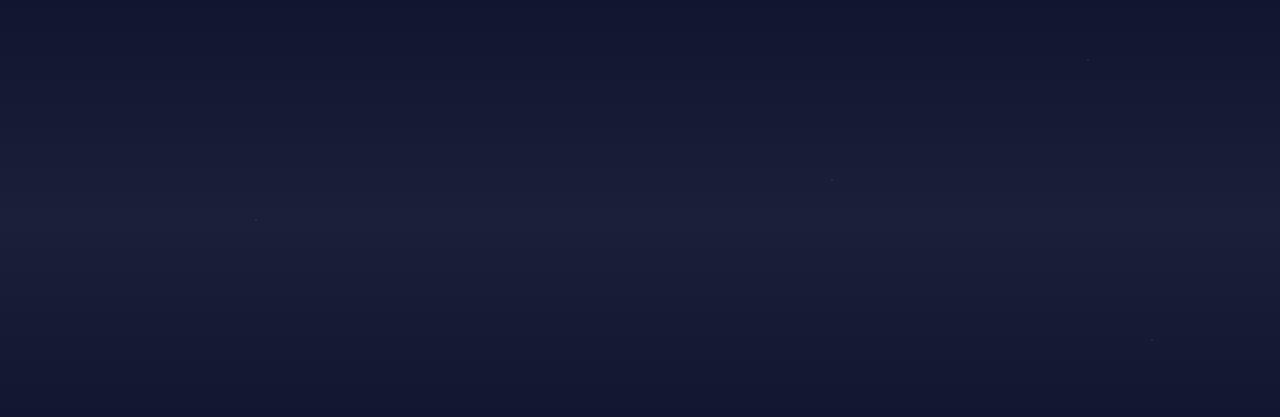
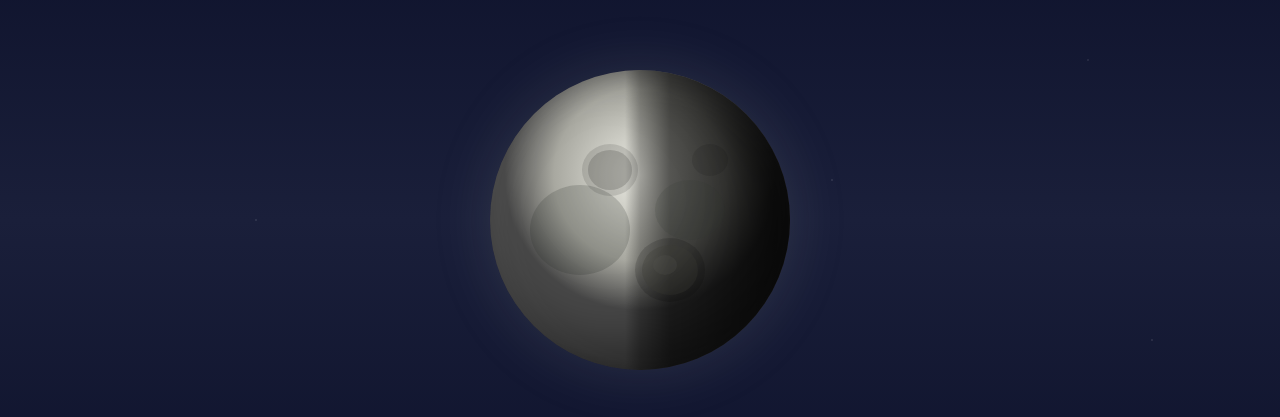
Before and after one commit to andysenclave/lunar-divide-folio, a Next.js app: page / in a window 1280 px wide. Shown: the part 180-597 px from the top of the page. Built offline with nearby package versions, Linux system fonts and the light colour scheme.

Commit message:
feat: added floating moon, Header and progress md file

```diff
--- a/app/page.tsx
+++ b/app/page.tsx
@@ -1,16 +1,29 @@
 'use client';
-import { GlobalBackground } from '@/components/layout';
+import { GlobalBackground, Header } from '@/components/layout';
+import FloatingMoon from '@/components/layout/FloatingMoon';
 import { useActiveSide } from '@/hooks';
 
 export default function Page() {
-  const { heroRef, heroContentRef, lastActiveSide, scrollYProgress } =
-    useActiveSide();
+  const {
+    activeSide,
+    heroRef,
+    heroContentRef,
+    lastActiveSide,
+    scrollYProgress,
+    smoothMouseX,
+  } = useActiveSide();
 
   return (
     <GlobalBackground
       lastActiveSide={lastActiveSide}
       scrollYProgress={scrollYProgress}
     >
+      <Header activeSide={activeSide} scrollYProgress={scrollYProgress} />
+
+      <FloatingMoon
+        scrollYProgress={scrollYProgress}
+        smoothMouseX={smoothMouseX}
+      />
       <section ref={heroRef}>
         <div ref={heroContentRef}>
           <p>Welcome to the main page!</p>
--- a/components/layout/FloatingMoon/FloatingMoon.tsx
+++ b/components/layout/FloatingMoon/FloatingMoon.tsx
@@ -1,86 +1,94 @@
-type Props = {
-  size?: number;
-  className?: string;
-};
+'use client';
 
-export default function FloatingMoon({ size = 300, className = '' }: Props) {
+import { MotionDiv } from '@/components/motion';
+import { useTheme } from '@/theme/ThemeProvider';
+import { AnimatePresence, MotionValue, useTransform } from 'framer-motion';
+import { useState } from 'react';
+import MoonSurface from './MoonSurface';
+
+interface FloatingMoonProps {
+  scrollYProgress: MotionValue<number>;
+  smoothMouseX: MotionValue<number>;
+}
+
+export default function FloatingMoon({
+  scrollYProgress,
+  smoothMouseX,
+}: FloatingMoonProps) {
+  const [isCornerMoonHovered, setIsCornerMoonHovered] = useState(false);
+  const { colors, mode } = useTheme();
+
+  const scrollEased = useTransform(scrollYProgress, [0, 0.7], [0, 1]);
+  const isInCorner = useTransform(scrollYProgress, (v) => v > 0.5);
+  const moonX = useTransform(scrollEased, [0, 1], ['50%', '92%']);
+  const moonY = useTransform(scrollEased, [0, 1], ['50%', '88%']);
+  const moonScale = useTransform(scrollEased, [0, 1], [1, 0.16]);
+  const moonOpacity = useTransform(scrollEased, [0, 1], [1, 0.35]);
+
+  const moonRotation = useTransform(smoothMouseX, [0, 1], [-10, 10]);
+  const lightX = useTransform(smoothMouseX, [0, 1], [30, 70]);
+
+  // Calculate reveal values for portraits
+  const leftReveal = useTransform(smoothMouseX, [0.1, 0.4], [1, 0]);
+  const rightReveal = useTransform(smoothMouseX, [0.6, 0.9], [0, 1]);
+
+  const combinedOpacity = useTransform(
+    [moonOpacity, leftReveal, rightReveal],
+    // @ts-expect-error -- framer-motion types ---
+    ([base, left, right]) => base * (1 - left * 0.8) * (1 - right * 0.8),
+  );
+
+  const handleReturnHome = () => {
+    window.scrollTo({ top: 0, behavior: 'smooth' });
+  };
+
   return (
-    <div className={['absolute z-10', className].join(' ')}>
-      <div
-        className="relative -translate-x-1/2 -translate-y-1/2 rounded-full"
-        style={{ height: size, width: size }}
-      >
-        {/* Outer glow */}
-        <div className="absolute inset-0 rounded-full shadow-[0_0_100px_rgba(180,190,180,0.12)]" />
+    <MotionDiv
+      style={{
+        position: 'fixed',
+        left: moonX,
+        top: moonY,
+        x: '-50%',
+        y: '-50%',
+        scale: moonScale,
+        rotate: moonRotation,
+        opacity: combinedOpacity,
+        width: 'clamp(200px, 30vw, 300px)',
+        height: 'clamp(200px, 30vw, 300px)',
+        zIndex: 50,
+        cursor: isInCorner.get() ? 'pointer' : 'default',
+      }}
+      whileHover={isInCorner.get() ? { scale: 1.1 } : {}}
+      onClick={() => isInCorner.get() && handleReturnHome()}
+      onHoverStart={() => setIsCornerMoonHovered(true)}
+      onHoverEnd={() => setIsCornerMoonHovered(false)}
+    >
+      <MoonSurface lightX={lightX} moonRotation={moonRotation} mode={mode} />
 
-        {/* Moon base gradient */}
-        <div className="absolute inset-0 overflow-hidden rounded-full bg-linear-to-br from-[#e8e8e0] via-[#c8c8c0] to-[#888880]">
-          {/* Radial lighting from top-left */}
-          <div
-            className="absolute inset-0"
+      <AnimatePresence>
+        {isCornerMoonHovered && (
+          <MotionDiv
+            initial={{ opacity: 0, y: 5 }}
+            animate={{ opacity: 1, y: 0 }}
+            exit={{ opacity: 0, y: 5 }}
             style={{
-              background:
-                'radial-gradient(circle at 35% 35%, rgba(255,255,255,0.35) 0%, rgba(200,200,195,0.15) 30%, rgba(136,136,128,0) 60%)',
+              position: 'absolute',
+              bottom: '110%',
+              left: '50%',
+              transform: 'translateX(-50%)',
+              padding: '6px 12px',
+              background: 'rgba(0,0,0,0.85)',
+              borderRadius: '6px',
+              fontSize: '9px',
+              color: colors.text,
+              letterSpacing: '0.15em',
+              whiteSpace: 'nowrap',
             }}
-          />
-
-          {/* Tilted terminator shadow - the key feature! */}
-          <div
-            className="absolute inset-0"
-            style={{
-              background:
-                'linear-gradient(110deg, transparent 0%, transparent 42%, rgba(0,0,0,0.15) 48%, rgba(0,0,0,0.45) 52%, rgba(0,0,0,0.65) 58%, rgba(0,0,0,0.75) 70%, rgba(0,0,0,0.85) 100%)',
-            }}
-          />
-
-          {/* Additional shadow gradient for depth */}
-          <div
-            className="absolute inset-0"
-            style={{
-              background:
-                'radial-gradient(ellipse at 70% 70%, transparent 0%, rgba(0,0,0,0.2) 50%, rgba(0,0,0,0.4) 100%)',
-            }}
-          />
-        </div>
-
-        {/* Craters - Larger main crater */}
-        <div className="absolute left-[15%] top-[35%] h-[48%] w-[48%] rounded-full bg-black/12 blur-[0.5px]">
-          <div className="absolute inset-[15%] rounded-full bg-[#787875]/20" />
-        </div>
-
-        {/* Medium craters */}
-        <div className="absolute left-[28%] top-[18%] h-[24%] w-[24%] rounded-full bg-black/11">
-          <div className="absolute inset-[20%] rounded-full bg-[#888880]/15" />
-        </div>
-
-        <div className="absolute left-[55%] top-[28%] h-[20%] w-[20%] rounded-full bg-black/15">
-          <div className="absolute inset-[18%] rounded-full bg-[#787875]/20" />
-        </div>
-
-        <div className="absolute left-[58%] top-[58%] h-[22%] w-[22%] rounded-full bg-black/13">
-          <div className="absolute inset-[16%] rounded-full bg-[#888880]/18" />
-        </div>
-
-        {/* Small craters scattered */}
-        <div className="absolute left-[14%] top-[16%] h-[10%] w-[10%] rounded-full bg-black/8" />
-        <div className="absolute left-[72%] top-[22%] h-[8%] w-[8%] rounded-full bg-black/9" />
-        <div className="absolute left-[12%] top-[72%] h-[9%] w-[9%] rounded-full bg-black/[0.07]" />
-        <div className="absolute left-[68%] top-[78%] h-[11%] w-[11%] rounded-full bg-black/8" />
-
-        {/* Inner shadow to give depth */}
-        <div
-          className="absolute inset-0 rounded-full"
-          style={{
-            boxShadow:
-              'inset -20px -15px 40px rgba(0,0,0,0.4), inset 8px 8px 30px rgba(255,255,255,0.05)',
-          }}
-        />
-
-        {/* Orbital Rings - Very subtle */}
-        <div className="absolute -inset-8 rounded-full border border-border/8" />
-        <div className="absolute -inset-12 rounded-full border border-dashed border-border/5" />
-        <div className="absolute -inset-16 rounded-full border border-border/3" />
-      </div>
-    </div>
+          >
+            RETURN HOME
+          </MotionDiv>
+        )}
+      </AnimatePresence>
+    </MotionDiv>
   );
 }
--- /dev/null
+++ b/components/layout/FloatingMoon/MoonSurface.tsx
@@ -0,0 +1,125 @@
+'use client';
+
+import { MotionSection } from '@/components/motion';
+import { ThemeMode } from '@/theme/theme';
+import { MotionValue, useTransform } from 'framer-motion';
+import React from 'react';
+
+interface MoonSurfaceProps {
+  lightX: MotionValue<number>;
+  moonRotation: MotionValue<number>;
+  mode: ThemeMode;
+}
+
+const MoonSurface = ({ lightX, moonRotation, mode }: MoonSurfaceProps) => {
+  const moonColors =
+    mode === 'dark'
+      ? {
+          highlight: '#E8E8E0',
+          mid: '#A8A8A0',
+          dark: '#484848',
+          shadow: '#282828',
+        }
+      : {
+          highlight: '#F5F5F0',
+          mid: '#D0D0C8',
+          dark: '#787878',
+          shadow: '#484848',
+        };
+  return (
+    <section
+      style={{
+        width: '100%',
+        height: '100%',
+        borderRadius: '50%',
+        position: 'relative',
+        boxShadow:
+          mode === 'dark'
+            ? '0 0 60px rgba(180, 190, 180, 0.15)'
+            : '0 0 60px rgba(0, 0, 0, 0.1)',
+      }}
+    >
+      <MotionSection
+        style={{
+          position: 'absolute',
+          inset: 0,
+          borderRadius: '50%',
+          background: useTransform(
+            lightX,
+            (x) => `
+                radial-gradient(circle at ${x}% 35%,
+                  ${moonColors.highlight} 0%,
+                  #D0D0C8 15%,
+                  ${moonColors.mid} 35%,
+                  ${moonColors.dark} 55%,
+                  ${moonColors.dark} 75%,
+                  ${moonColors.shadow} 100%)
+              `,
+          ),
+        }}
+      />
+
+      <MotionSection
+        style={{
+          position: 'absolute',
+          inset: 0,
+          borderRadius: '50%',
+          background: useTransform(
+            moonRotation,
+            (r) => `
+                linear-gradient(${90 + r}deg,
+                  transparent 0%,
+                  transparent 45%,
+                  rgba(0,0,0,0.3) 50%,
+                  rgba(0,0,0,0.6) 60%,
+                  rgba(0,0,0,0.8) 100%)
+              `,
+          ),
+        }}
+      />
+
+      <svg
+        style={{
+          position: 'absolute',
+          inset: 0,
+          width: '100%',
+          height: '100%',
+        }}
+        viewBox="0 0 300 300"
+      >
+        <ellipse cx="180" cy="200" rx="35" ry="32" fill="rgba(0,0,0,0.15)" />
+        <ellipse cx="180" cy="200" rx="28" ry="25" fill="rgba(60,60,55,0.3)" />
+        <ellipse cx="175" cy="195" rx="12" ry="10" fill="rgba(90,90,85,0.2)" />
+        <ellipse cx="120" cy="100" rx="28" ry="26" fill="rgba(0,0,0,0.12)" />
+        <ellipse cx="120" cy="100" rx="22" ry="20" fill="rgba(70,70,65,0.25)" />
+        <ellipse cx="90" cy="160" rx="50" ry="45" fill="rgba(40,45,40,0.2)" />
+        <ellipse cx="220" cy="90" rx="18" ry="16" fill="rgba(0,0,0,0.1)" />
+        <ellipse cx="200" cy="140" rx="35" ry="30" fill="rgba(50,55,50,0.15)" />
+        {[
+          [70, 80],
+          [250, 180],
+          [150, 60],
+          [60, 220],
+          [160, 240],
+        ].map(([cx, cy], i) => (
+          <React.Fragment key={i}>
+            <ellipse cx={cx} cy={cy} r={12 - i} fill="rgba(0,0,0,0.1)" />
+            <ellipse cx={cx} cy={cy} r={9 - i} fill="rgba(80,80,75,0.12)" />
+          </React.Fragment>
+        ))}
+      </svg>
+
+      <section
+        style={{
+          position: 'absolute',
+          inset: 0,
+          borderRadius: '50%',
+          boxShadow:
+            'inset -30px -20px 60px rgba(0,0,0,0.5), inset 10px 10px 40px rgba(255,255,255,0.05)',
+        }}
+      />
+    </section>
+  );
+};
+
+export default MoonSurface;
--- a/components/layout/Header/Header.tsx
+++ b/components/layout/Header/Header.tsx
@@ -1,68 +1,133 @@
 'use client';
 
-import { useContext } from 'react';
-import { ThemeContext } from '@/theme/ThemeProvider';
+import {
+  MotionButton,
+  MotionDiv,
+  MotionHeader,
+  MotionLink,
+} from '@/components/motion';
+import { ActiveSide } from '@/hooks';
+import { useTheme } from '@/theme/ThemeProvider';
+import { MotionValue, useTransform } from 'framer-motion';
 
-export default function Header() {
-  const themeCtx = useContext(ThemeContext);
-
-  if (!themeCtx) {
-    return null; // or a loading state
+interface HeaderProps {
+  activeSide: ActiveSide;
+  scrollYProgress: MotionValue<number>;
 }
 
-  const { mode, toggle } = themeCtx;
+export default function Header({ activeSide, scrollYProgress }: HeaderProps) {
+  const { colors, mode, toggle } = useTheme();
+  const navOpacity = useTransform(scrollYProgress, [0, 0.25], [1, 0]);
 
   return (
-    <header className="fixed inset-x-0 top-0 z-50">
-      <div className="mx-auto flex max-w-350 items-center justify-between px-6 py-6 md:px-12">
-        <button
+    <MotionHeader
+      style={{
+        opacity: navOpacity,
+        position: 'fixed',
+        top: 0,
+        left: 0,
+        right: 0,
+        padding: '24px clamp(24px, 5vw, 48px)',
+        display: 'flex',
+        justifyContent: 'space-between',
+        alignItems: 'center',
+        zIndex: 100,
+      }}
+    >
+      <MotionDiv
+        whileHover={{ scale: 1.02 }}
         onClick={() => window.scrollTo({ top: 0, behavior: 'smooth' })}
-          className="flex items-center gap-3 cursor-pointer hover:opacity-80 transition-opacity"
+        style={{
+          display: 'flex',
+          alignItems: 'center',
+          gap: '10px',
+          color: colors.text,
+          fontSize: '14px',
+          fontWeight: 600,
+          letterSpacing: '0.1em',
+          cursor: 'pointer',
+        }}
       >
-          <span className="text-xl leading-none opacity-70">☽</span>
-          <span className="text-sm font-semibold tracking-[0.28em] uppercase text-text">
+        <span style={{ fontSize: '20px', opacity: 0.7 }}>☽</span>
         ANINDYA
-          </span>
-        </button>
+      </MotionDiv>
 
-        <nav className="hidden md:flex items-center gap-10 lg:gap-14 text-xs tracking-[0.35em] uppercase font-medium">
-          <a
-            className="text-cyan hover:text-cyan-hover transition-colors"
-            href="#engineering"
+      <nav
+        style={{
+          display: 'flex',
+          gap: 'clamp(20px, 4vw, 40px)',
+          fontSize: '12px',
+          fontWeight: 500,
+          letterSpacing: '0.15em',
+          textTransform: 'uppercase',
+        }}
+        className="hide-mobile"
       >
-            ENGINEERING
-          </a>
-          <a
-            className="text-text-muted hover:text-text transition-colors"
-            href="#adventure"
+        {['Engineering', 'Adventure', 'Journal'].map((item) => (
+          <MotionLink
+            key={item}
+            href={`#${item.toLowerCase()}`}
+            whileHover={{ y: -2 }}
+            style={{
+              color:
+                activeSide === item.toLowerCase()
+                  ? item === 'Engineering'
+                    ? colors.cyan
+                    : colors.orange
+                  : colors.text,
+              textDecoration: 'none',
+              transition: 'color 0.3s ease',
+            }}
           >
-            ADVENTURE
-          </a>
-          <a
-            className="text-text-muted hover:text-text transition-colors"
-            href="#journal"
-          >
-            JOURNAL
-          </a>
+            {item}
+          </MotionLink>
+        ))}
       </nav>
 
-        <div className="flex items-center gap-4">
-          <button
+      <div style={{ display: 'flex', alignItems: 'center', gap: '16px' }}>
+        {/* Theme Toggle */}
+        <MotionButton
           onClick={toggle}
+          whileHover={{ scale: 1.1 }}
+          whileTap={{ scale: 0.95 }}
+          style={{
+            width: '40px',
+            height: '40px',
+            borderRadius: '50%',
+            border: `1px solid ${colors.border}`,
+            background: colors.bgSecondary,
+            color: colors.text,
+            cursor: 'pointer',
+            display: 'flex',
+            alignItems: 'center',
+            justifyContent: 'center',
+            fontSize: '18px',
+            transition: 'all 0.3s ease',
+          }}
           aria-label={`Switch to ${mode === 'dark' ? 'light' : 'dark'} mode`}
-            className="grid h-10 w-10 place-items-center rounded-full border border-border bg-surface/30 backdrop-blur hover:bg-surface-hover transition-colors text-lg"
         >
           {mode === 'dark' ? '☀️' : '🌙'}
-          </button>
+        </MotionButton>
 
-          <a
+        <MotionLink
           href="#contact"
-            className="inline-flex h-10 items-center gap-2 rounded-full border border-border bg-surface/30 px-6 text-xs tracking-[0.24em] uppercase backdrop-blur hover:border-text-muted hover:bg-surface-hover transition-all font-medium"
+          whileHover={{ scale: 1.05, borderColor: colors.text }}
+          whileTap={{ scale: 0.98 }}
+          style={{
+            padding: '10px 24px',
+            border: `1px solid ${colors.border}`,
+            borderRadius: '24px',
+            color: colors.text,
+            textDecoration: 'none',
+            fontSize: '12px',
+            fontWeight: 500,
+            letterSpacing: '0.1em',
+            transition: 'all 0.3s ease',
+          }}
         >
-            CONTACT <span aria-hidden>→</span>
-          </a>
+          CONTACT →
+        </MotionLink>
       </div>
-      </div>
-    </header>
+    </MotionHeader>
   );
 }
--- a/components/layout/index.ts
+++ b/components/layout/index.ts
@@ -1,3 +1,4 @@
 export { default as GlobalBackground } from './GlobalBackground';
 
+export { default as Header } from './Header';
 export { default as ThemeToggle } from './ThemeToggle';
--- /dev/null
+++ b/components/motion/MotionButton/index.ts
@@ -0,0 +1 @@
+export { default } from './MotionButton';
--- a/components/motion/index.ts
+++ b/components/motion/index.ts
@@ -1,3 +1,4 @@
+export { default as MotionButton } from './MotionButton';
 export { default as MotionDiv } from './MotionDiv';
 export { default as MotionHeader } from './MotionHeader';
 export { default as MotionLink } from './MotionLink';
--- a/hooks/useActiveSide.tsx
+++ b/hooks/useActiveSide.tsx
@@ -18,7 +18,7 @@ const useActiveSide = () => {
 
   // Mouse position tracking with spring physics
   const mouseX = useMotionValue(0.5);
-  // const _smoothMouseX = useSpring(mouseX, { stiffness: 300, damping: 30 });
+  const smoothMouseX = useSpring(mouseX, { stiffness: 300, damping: 30 });
 
   const updateActiveSidesOnMouseMove = (e: MouseEvent) => {
     if (!heroContentRef.current) return;
@@ -46,6 +46,7 @@ const useActiveSide = () => {
     activeSide,
     lastActiveSide,
     scrollYProgress,
+    smoothMouseX,
     updateActiveSidesOnMouseMove,
     updateActiveSidesOnMouseLeave,
   };
```
Also changed, not shown: components/motion/MotionButton/MotionButton.tsx (added, +7 -0 lines), 1 other file (tests, documents, lock files or other folders). Lines whose indentation alone changed are shown as unchanged.
